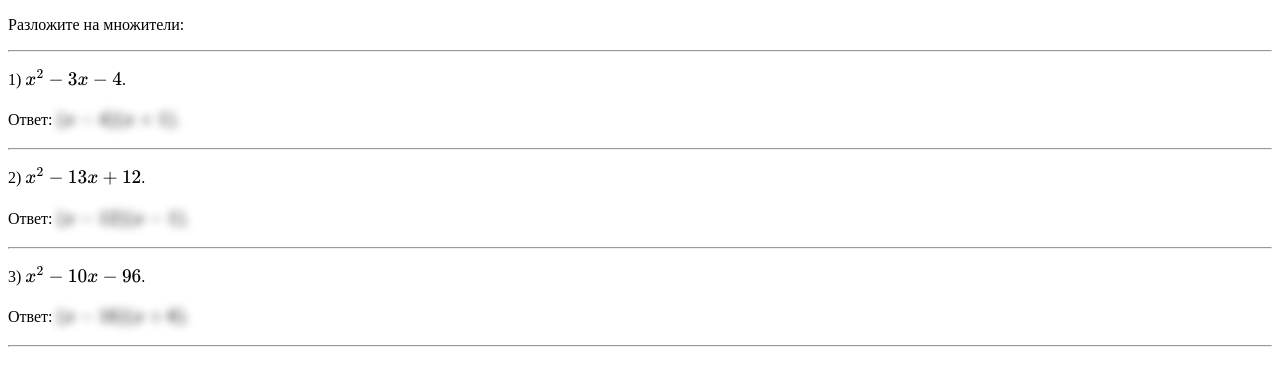
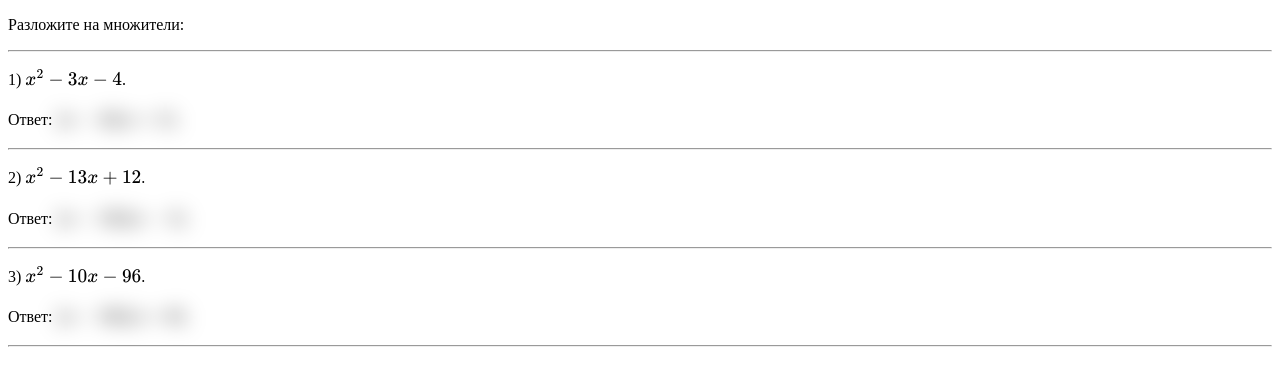
Before and after one commit to igorlsemenov/algebra, a Jekyll site: the page built from 1.md, in a window 1280 px wide. Shown: the top 386 px of the page. Built offline with Jekyll 4.4.1, drawn with Linux system fonts in a browser that asks for light colours; our own code applies the rules of GitHub Pages for plain Markdown files.

Commit message:
Update default.html

```diff
--- a/_layouts/default.html
+++ b/_layouts/default.html
@@ -32,8 +32,7 @@
     </script>
     <style>
       .answer {
-        color: transparent;
-        text-shadow: 0 0 8px #000;
+        filter: blur(10px);
       }
     </style>
   </head>
```
